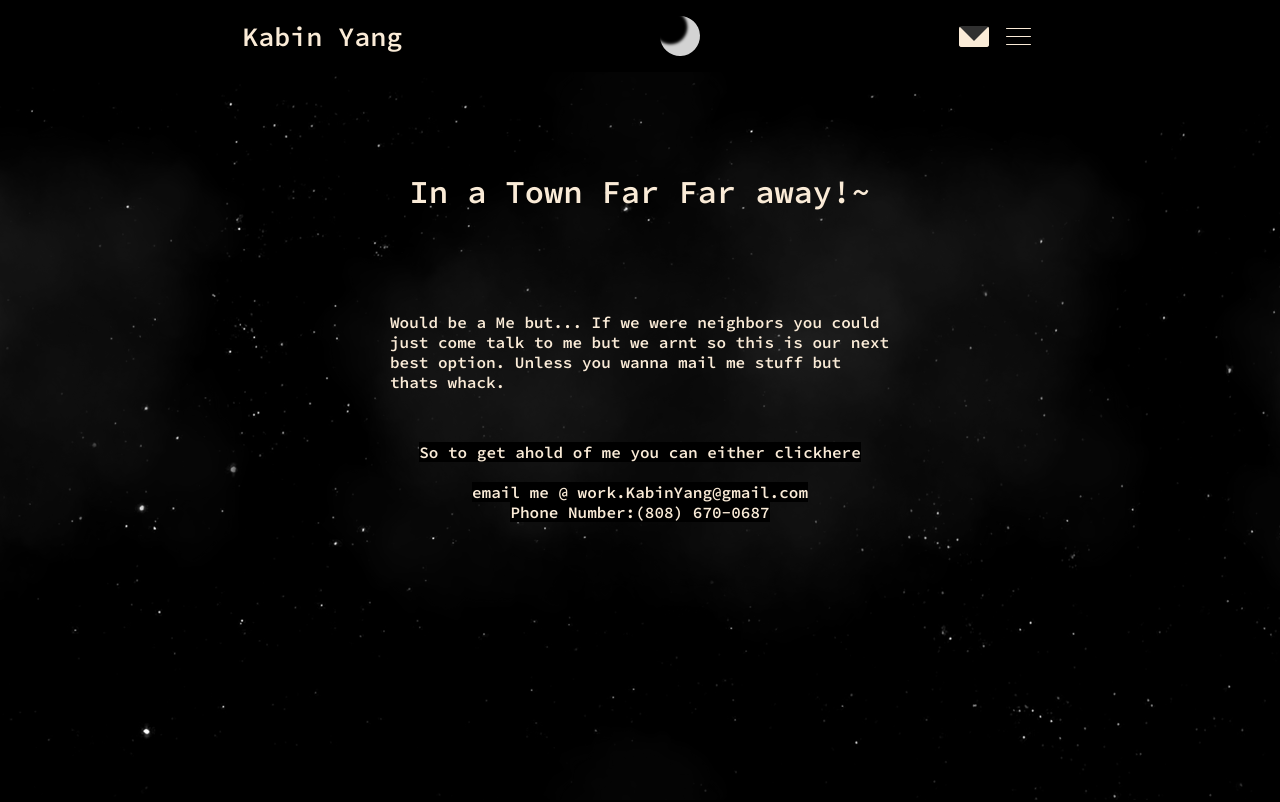
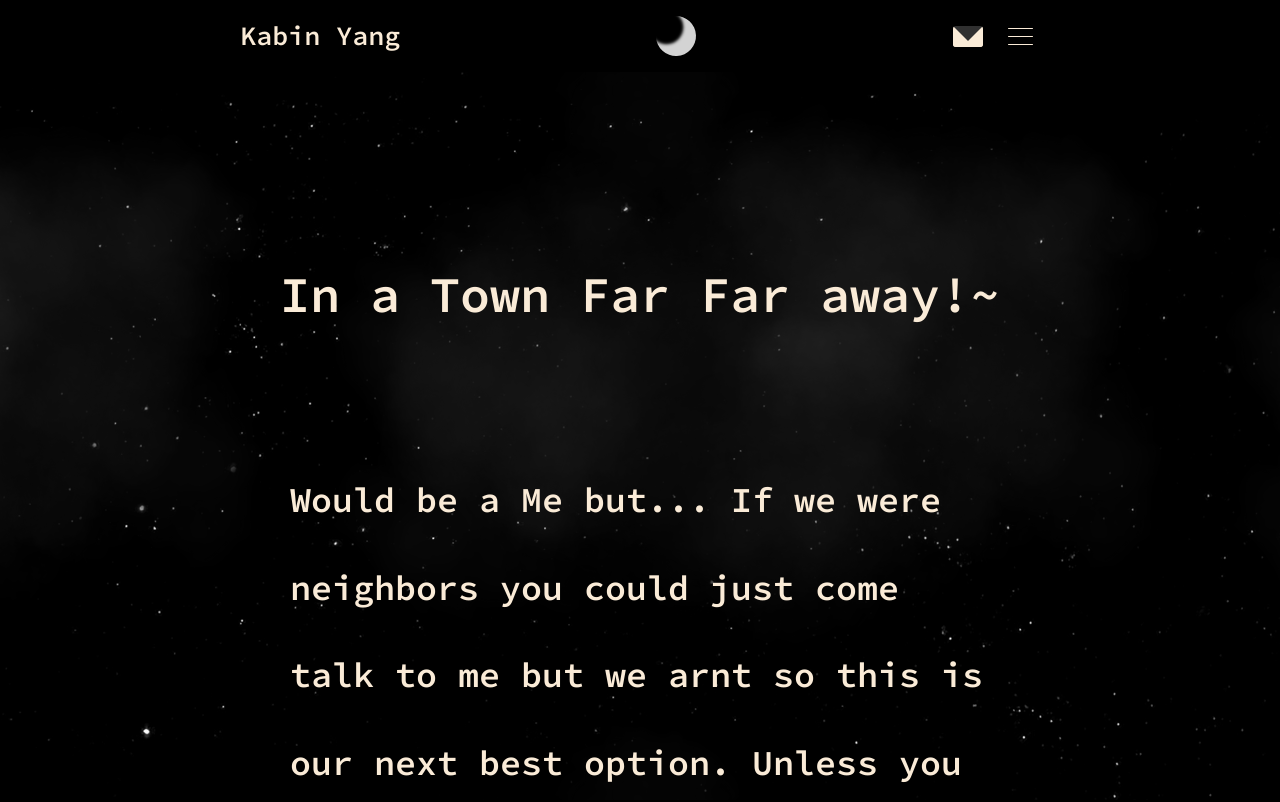
Before and after one commit to Bloo00/portfolia, a React (Create React App) app: page /contact in a window 1280 px wide. Shown: the top 802 px of the page. Built offline with nearby package versions, Linux system fonts and the light colour scheme.

Commit message:
added the last page for now need to wokr on it

```diff
--- a/src/App.js
+++ b/src/App.js
@@ -10,6 +10,7 @@ import {
 
 import Home from "./container/home";
 import Contact from "./container/contactPage/contact";
+import Burger from "./container/burger";
 
 class App extends Component {
   render() {
@@ -19,7 +20,8 @@ class App extends Component {
         <div>
           <Routes>
             <Route exact path="/" element={<Home/>} />
-            <Route path='/Contact' element={<Contact/>} />
+            <Route path='/contact' element={<Contact/>} />
+            <Route path='/menu' element={<Burger/>} />
           </Routes>
         </div>
       </Router>
--- /dev/null
+++ b/src/container/burger/index.js
@@ -0,0 +1,22 @@
+import React, { Component } from "react";
+
+import "../cssStuff/background.scss"
+import "./style.css"
+
+import Nav from "../nav/nav";
+
+export default class burger extends Component {
+    render() {
+        return (
+            <>
+                <div className="container">
+                    <nav />
+
+                </div>
+                <div className="stars"></div>
+                <div className="twinkling"></div>
+                <div className="clouds"></div>
+            </>
+        )
+    }
+}
--- /dev/null
+++ b/src/container/burger/style.css
@@ -0,0 +1,3 @@
+.container {
+    position: relative;
+}
--- a/src/container/contactPage/contact.js
+++ b/src/container/contactPage/contact.js
@@ -23,10 +23,10 @@ export default class Contact extends Component {
 
                 <div className="my-info">
 
-                    <div className="email-click"> So to get ahold of me you can either click
-                    <a className="email-link" href="mailto:work.KabinYang@gmail.com">here</a></div>
-                                                        <br/>
-                    <div className="email">email me @ work.KabinYang@gmail.com</div>
+                    <div className="email-click"> So to get ahold of me you can either click</div>
+                    <a className="email-link" href="mailto:work.KabinYang@gmail.com">here</a>
+                    or
+                    <div className="email">Send me an email @ work.KabinYang@gmail.com</div>
                     <div className="phone-number">Phone Number:(808) 670-0687 </div>
                 </div>
 
--- a/src/container/contactPage/contactStyle.css
+++ b/src/container/contactPage/contactStyle.css
@@ -10,30 +10,35 @@
     padding: 100px;
     color: antiquewhite;
     background-color: transparent;
-    font-size: xx-large;
+    font-size: 50px;
+    margin-top: 60px;
 }
 
 .meat {
     position: relative;
     background-color: transparent;
     color: antiquewhite;
-    max-width: 500px;
+    max-width: 700px;
+    font-size: 35px;
 }
 
 .stars .clouds .twinkling {
     z-index: 0;
 }
 
-.my-info {
+.my-info ,.email, .email-click, .phone-number {
     margin-top: 50px;
     display: grid;
     background-color: transparent;
-    max-width: 500px;
+    max-width: 700px;
     color: antiquewhite;
+    font-size: 35px;
+    text-align: center;
 }
 
 .email-link {
-    color: antiquewhite;
+    color: lightyellow;
     text-decoration: none;
+    text-emphasis: bold;
     position: relative;
 }
--- a/src/container/cssStuff/body.scss
+++ b/src/container/cssStuff/body.scss
@@ -4,7 +4,7 @@
 }
 
 .name{
-    font-size: 50px;
+    font-size: 100px;
     color:#FFFFE0;
     background: -webkit-linear-gradient(#eee, grey);
     -webkit-background-clip: text;
@@ -17,7 +17,8 @@
 
 
 .desc, .hello, .italic-boom  {
-    font-size: 15px;
+    font-family: 'Source Code Pro', monospace;
+    font-size: 30px;
     margin-top: 3%;
     color: #eee;
     max-width: 50%;
@@ -26,12 +27,12 @@
 }
 
 .hello{
-    font-size: 13px;
+    font-size: 25px;
     margin-top: 200px;
 }
 
 .italic-boom {
     font-family: 'Source Code Pro', monospace;
     font-style: italic;
-    font-size: 15px;
+    font-size: 35px;
 }
--- a/src/container/home/index.js
+++ b/src/container/home/index.js
@@ -1,6 +1,6 @@
 import React, { Component } from "react";
 
-import "./index.scss";
+import "./style.scss";
 import "../cssStuff/body.scss"
 import "../cssStuff/background.scss"
 
@@ -23,6 +23,8 @@ export default class Home extends Component {
                 <div className="stars"></div>
                 <div className="twinkling"></div>
                 <div className="clouds"></div>
+
+
             </>
         )
     }
--- a/src/container/home/index.scss
+++ b/src/container/home/style.scss
@@ -1,6 +1,9 @@
 * {
  margin: auto;
  font-family: 'Source Code Pro', monospace;
+
+ line-height: 2.5;
+
  background-color: #000;
  padding: 0;
  z-index: 3;
--- a/src/container/nav/nav.js
+++ b/src/container/nav/nav.js
@@ -9,7 +9,8 @@ export default class Nav extends Component {
         return (
             <>
                 <div className="nav-wrapper">
-                    <a className="no-underscore"href="/"><div className="top-name">Kabin Yang</div></a>
+                    <a className="no-underscore"href="/">
+                        <div className="top-name">Kabin Yang</div></a>
                     <button className="moon"></button>
                     <div className="contact-burger-holder">
 
@@ -24,11 +25,13 @@ export default class Nav extends Component {
                                 <div className="top"></div>
                             </div>
                         </a>
+                        <a className="burger" href="/menu">
                         <div className="menu">
                             <div className="menu-line"></div>
                             <div className="menu-line"></div>
                             <div className="menu-line"></div>
                         </div>
+                        </a>
                     </div>
                 </div>
             </>
```
